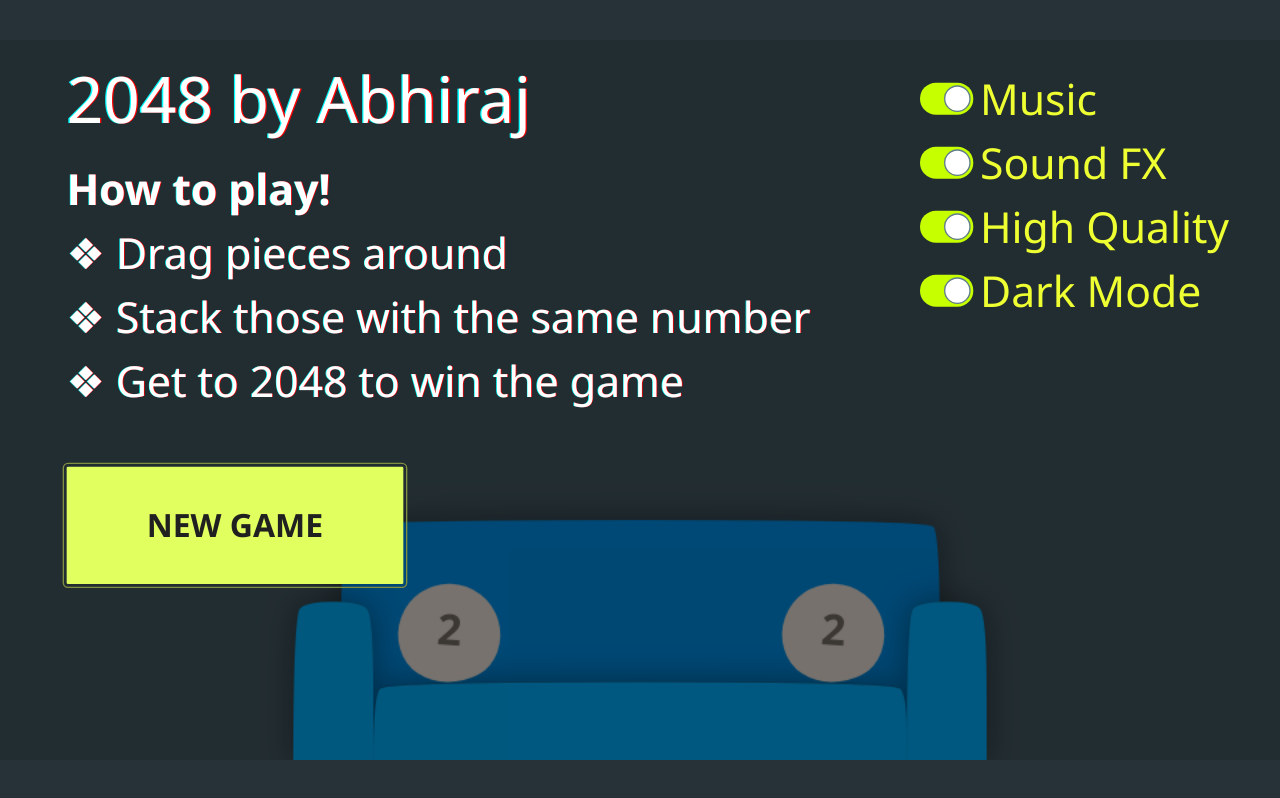
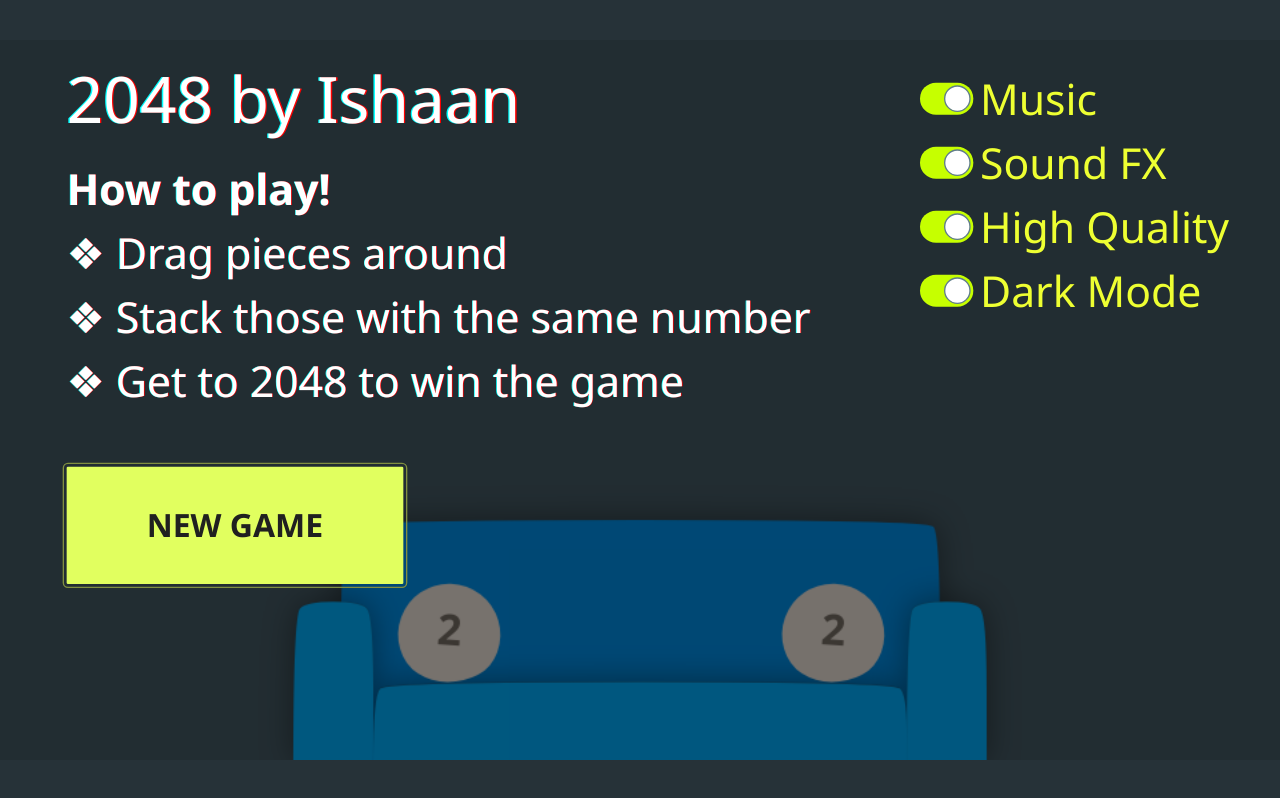
Before and after one commit to Gamesflow/2048-game, a plain HTML site: page index.html in a window 1280 px wide. Drawn offline with Linux system fonts and the light colour scheme.

Commit message:
Update index.html

```diff
--- a/index.html
+++ b/index.html
@@ -31,7 +31,7 @@
         <h1>Loading</h1>
       </div>
       <div id="home">
-        <h1 id="h1"> 2048 by Abhiraj</h1>
+        <h1 id="h1"> 2048 by Ishaan</h1>
         <p id="p">
           <b>How to play!</b><br />❖ Drag pieces around<br />❖ Stack those with
           the same number<br />❖ Get to 2048 to win the game
```
